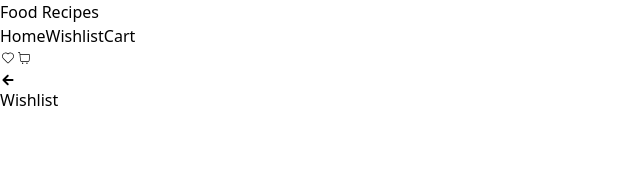
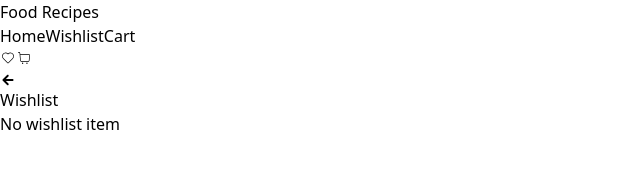
Before and after one commit to juned072/Food-Recipes, a React (Vite) app: page /wishlist in a window 1280 px wide. Shown: the top 186 px of the page, without its empty margins (0-640 px from the left). Built offline with nearby package versions, Linux system fonts and the light colour scheme.

Commit message:
Improve Wishlist component with stock info and empty state handling

```diff
--- a/src/pages/Wishlist.jsx
+++ b/src/pages/Wishlist.jsx
@@ -16,11 +16,16 @@ const Wishlist = () => {
       <div>
         <h3 className="text-center text-2xl font-bold"> Wishlist</h3>
       </div>
+      {wishlist.length === 0 ? (
+        <div className="flex justify-center items-center h-80">
+          <p>No wishlist item</p>
+        </div>
+      ) : (
         <div className="max-w-screen-md m-auto flex flex-wrap items-center md:justify-between justify-center gap-5 mt-8">
           {wishlist.map((item) => {
             return (
               <div className="shadow-md rounded-md overflow-hidden w-80 relative">
-              <div className="flex space-x-5 ">
+                <div className="flex space-x-5">
                   <img
                     src={item.image}
                     alt={item.title}
@@ -29,6 +34,10 @@ const Wishlist = () => {
                   <div className="relative">
                     <h3 className="font-semibold text-lg">{item.title}</h3>
                     <p className="font-semibold text-red-500">${item.price}</p>
+                    <div className="flex justify-between items-center">
+                      <p className="font-bold">Stock</p>
+                      <p className="text-gray-500">In Stock</p>
+                    </div>
                     <button className="absolute bottom-0  p-2 w-40 bg-red-500 hover:bg-red-600 rounded-t-md text-white">
                       Add to cart
                     </button>
@@ -41,6 +50,7 @@ const Wishlist = () => {
             );
           })}
         </div>
+      )}
     </div>
   );
 };
```
Lines whose indentation alone changed are shown as unchanged.
